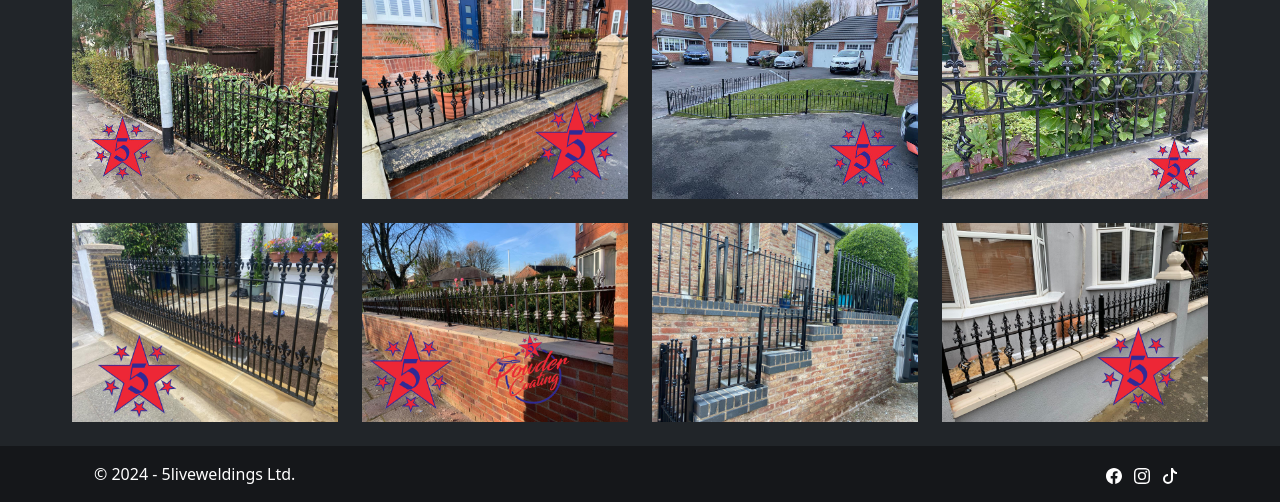
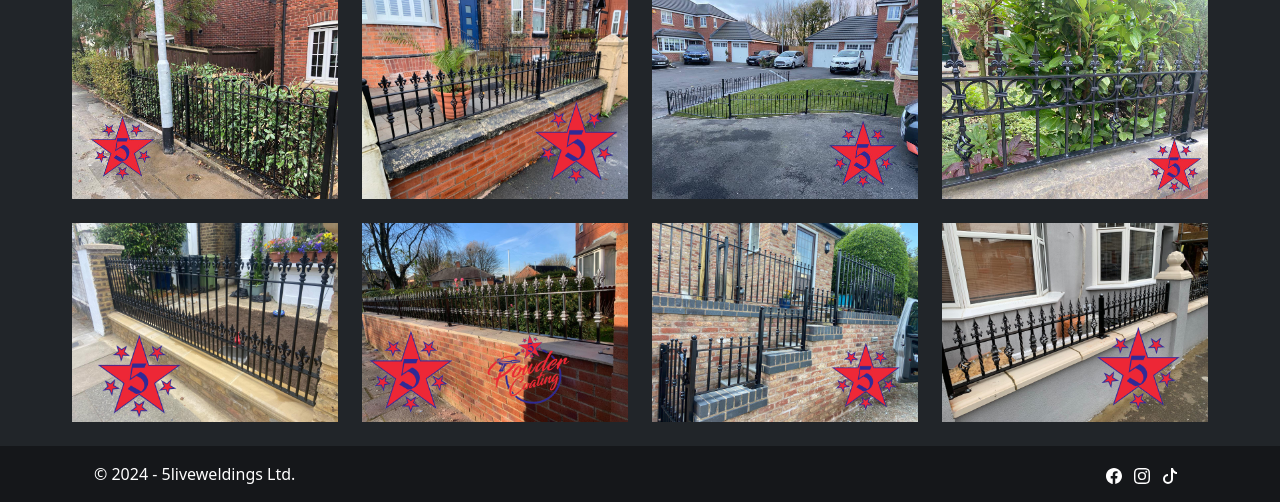
Before and after one commit to ethanbfc/5liveweldings, a Django app: page /railings/ in a window 1280 px wide. Shown: the part 639-1141 px from the top of the page. Run offline with Django 4.2, Linux system fonts and the light colour scheme.

Commit message:
chore: Add logo to image

```diff
--- a/home/templates/railings.html
+++ b/home/templates/railings.html
@@ -121,7 +121,7 @@
                     <img src="{% static '/images/railings/example-6.jpeg' %}" class="img-fluid" alt="Example of railings manufactured and installed by 5liveweldings Ltd.">
                 </div>
                 <div class="col-xl-3 col-md-6 col-12 mt-4">
-                    <img src="{% static '/images/railings/example-7.jpeg' %}" class="img-fluid" alt="Example of railings manufactured and installed by 5liveweldings Ltd.">
+                    <img src="{% static '/images/railings/example-7.jpg' %}" class="img-fluid" alt="Example of railings manufactured and installed by 5liveweldings Ltd.">
                 </div>
                 <div class="col-xl-3 col-md-6 col-12 mt-4">
                     <img src="{% static '/images/railings/example-8.jpeg' %}" class="img-fluid" alt="Example of railings manufactured and installed by 5liveweldings Ltd.">
```
Also changed, not shown: static/images/railings/example-7.jpeg (deleted), static/images/railings/example-7.jpg (added).
